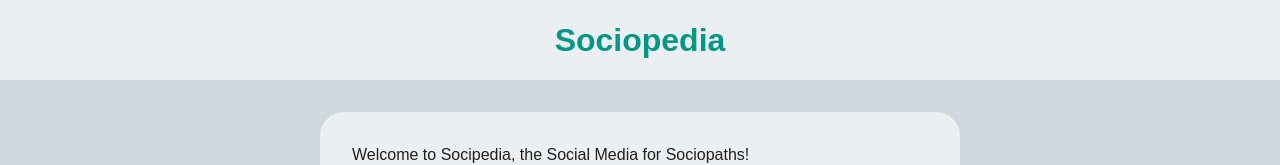
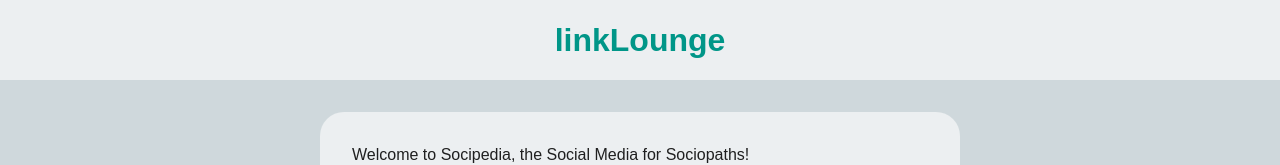
Before and after one commit to gauravpatil2468/Socialmedia_MERN_Webapp, a React (Create React App) app in the folder client/: page / in a window 1280 px wide. Shown: the top 165 px of the page. Built offline with nearby package versions, Linux system fonts and the light colour scheme.

Commit message:
fix loginpage heading

```diff
--- a/client/src/scenes/loginPage/index.jsx
+++ b/client/src/scenes/loginPage/index.jsx
@@ -12,7 +12,7 @@ function LoginPage() {
                     fontSize="32px"
                     color="primary"
                 >
-                    Sociopedia
+                    linkLounge
                 </Typography>
             </Box>
             <Box
```
